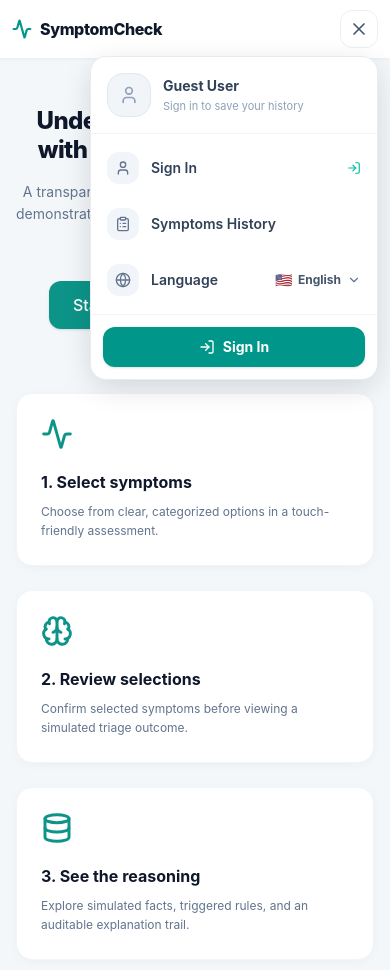
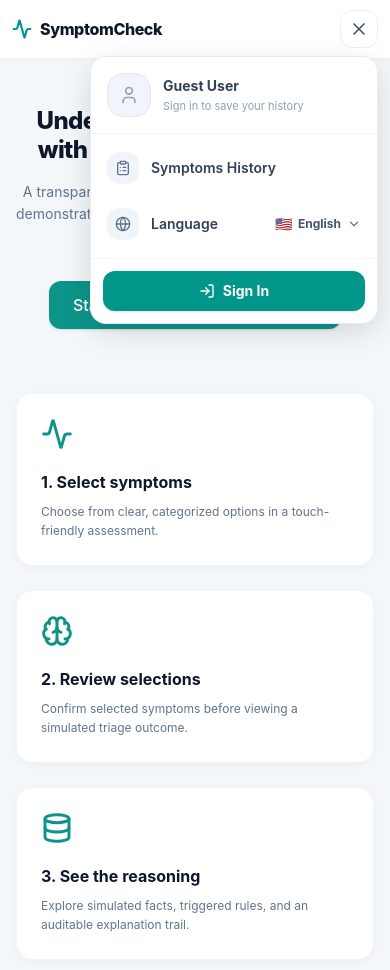
Before and after one commit to JayRemiscal/symptomcheckCOPY, a React (Vite) app: page / in a window 390 px wide. Both pictures are taken after a click on the button "Open menu". Shown: the top 970 px of the page. Built offline with nearby package versions, Linux system fonts and the light colour scheme.

Commit message:
fix: remove duplicate Sign In from hamburger menu (guest mode)

```diff
--- a/src/components/TopBar.tsx
+++ b/src/components/TopBar.tsx
@@ -166,7 +166,8 @@ export const TopBar: React.FC<TopBarProps> = ({
                 {/* ── Menu items ── */}
                 <div className="py-1.5">
 
-                  {/* Edit Profile / Sign In */}
+                  {/* Edit Profile — only shown when logged in */}
+                  {user && (
                     <button
                       id="menu-profile-btn"
                       onClick={() => { onOpenLogin(); close(); }}
@@ -175,13 +176,9 @@ export const TopBar: React.FC<TopBarProps> = ({
                       <div className="w-8 h-8 rounded-xl bg-slate-100 flex items-center justify-center text-slate-500 shrink-0">
                         <User className="w-4 h-4" />
                       </div>
-                    <span className="text-sm font-semibold text-slate-700">
-                      {user ? 'Edit Profile' : 'Sign In'}
-                    </span>
-                    {!user && (
-                      <LogIn className="w-3.5 h-3.5 text-teal-500 ml-auto" />
+                      <span className="text-sm font-semibold text-slate-700">Edit Profile</span>
+                    </button>
                   )}
-                  </button>
 
                   {/* Symptoms History */}
                   <button
```
Lines whose indentation alone changed are shown as unchanged.
